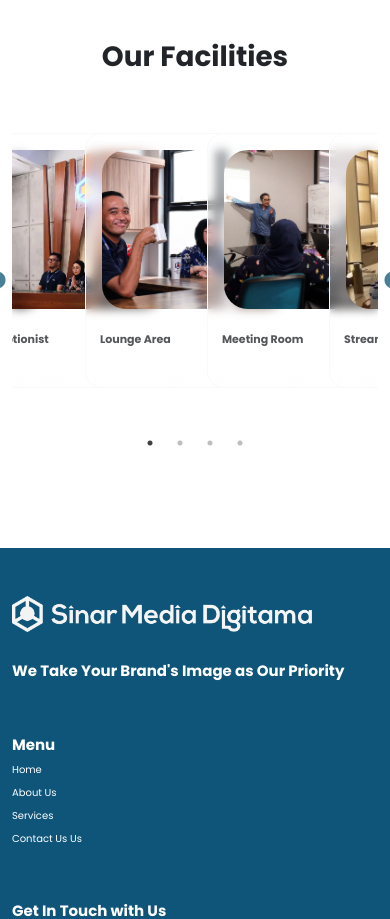
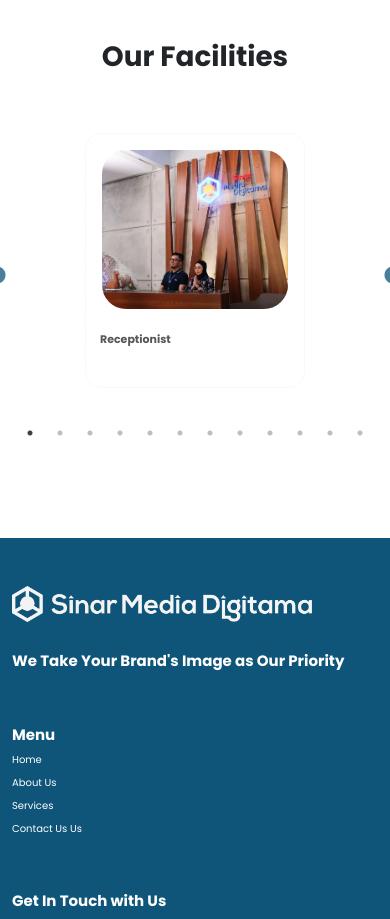
Before and after one commit to charint4/sinarmediadigitama, a React (Create React App) app: page /AboutUs in a window 390 px wide. Shown: the part 5580-6499 px from the top of the page. Built offline with nearby package versions, Linux system fonts and the light colour scheme.

Commit message:
fix height our facilities

```diff
--- a/src/Components/AboutUs/Section5abt/index.js
+++ b/src/Components/AboutUs/Section5abt/index.js
@@ -34,13 +34,13 @@
       //     slidesToShow: 2.3,
       //   },
       // },
-      // {
-      //   breakpoint: 768,
-      //   settings: {
-      //     slidesToShow: 1,
-      //     slidesToScroll: 1,
-      //   },
-      // },
+      {
+        breakpoint: 768,
+        settings: {
+          slidesToShow: 1,
+          slidesToScroll: 1,
+        },
+      },
     ],
   };
 
--- a/src/Components/AboutUs/Section5abt/section5abt.css
+++ b/src/Components/AboutUs/Section5abt/section5abt.css
@@ -74,9 +74,9 @@
     height: 340px;
   }
 }
-@media only screen and (max-width: 991px) {
+/* @media only screen and (max-width: 991px) {
   .cont-card-5abt {
-    height: 325px !important;
+    height: 350px !important;
     max-width: 225px !important;
   }
   .img-card-slide {
@@ -84,10 +84,10 @@
     max-width: 225px;
   }
   .slick-list {
-    height: 335px;
+    height: 350px;
   }
-}
-@media only screen and (max-width: 768px) {
+} */
+@media only screen and (max-width: 991px) {
   .cont-card-5abt {
     height: 255px !important;
     max-width: 220px !important;
@@ -97,6 +97,6 @@
     max-width: 316px;
   }
   .slick-list {
-    height: 265px;
+    height: 255px;
   }
 }
```
